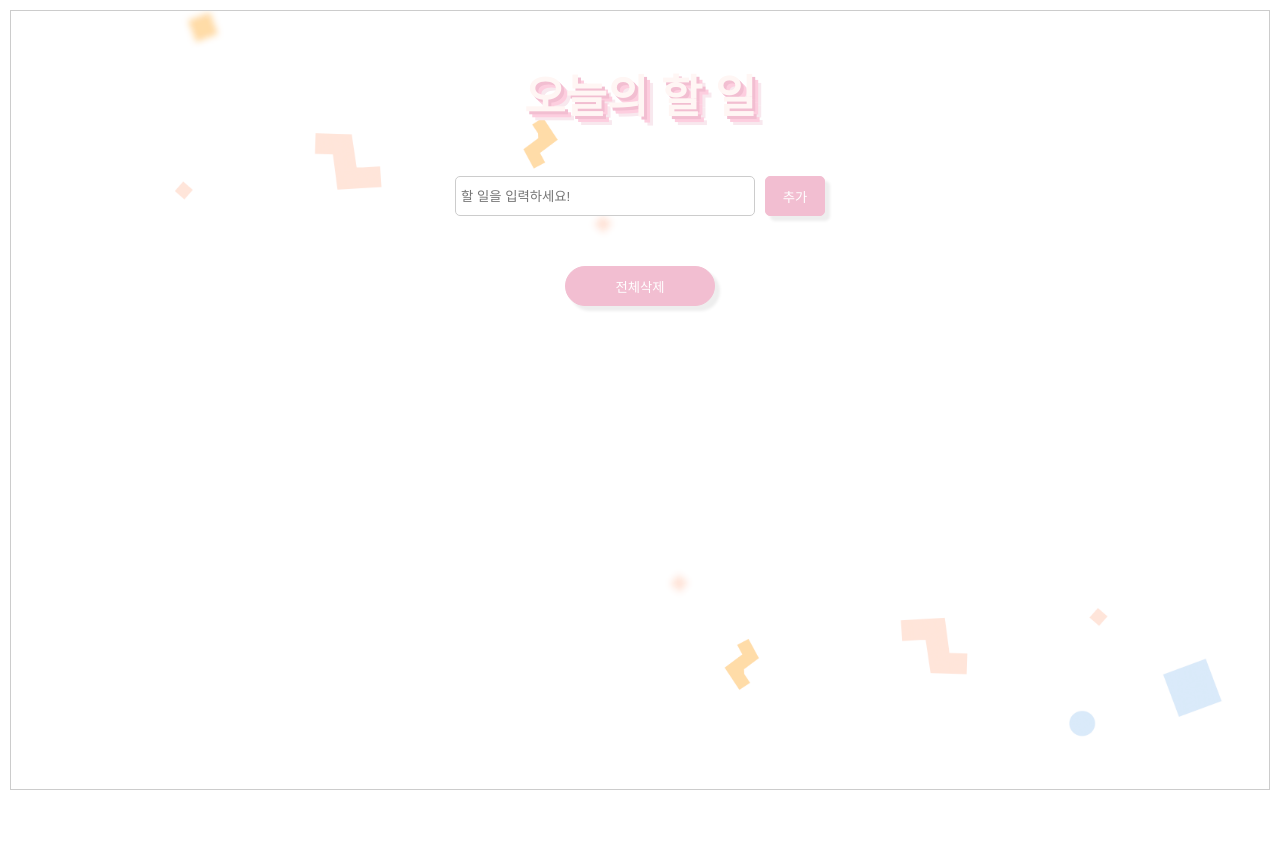
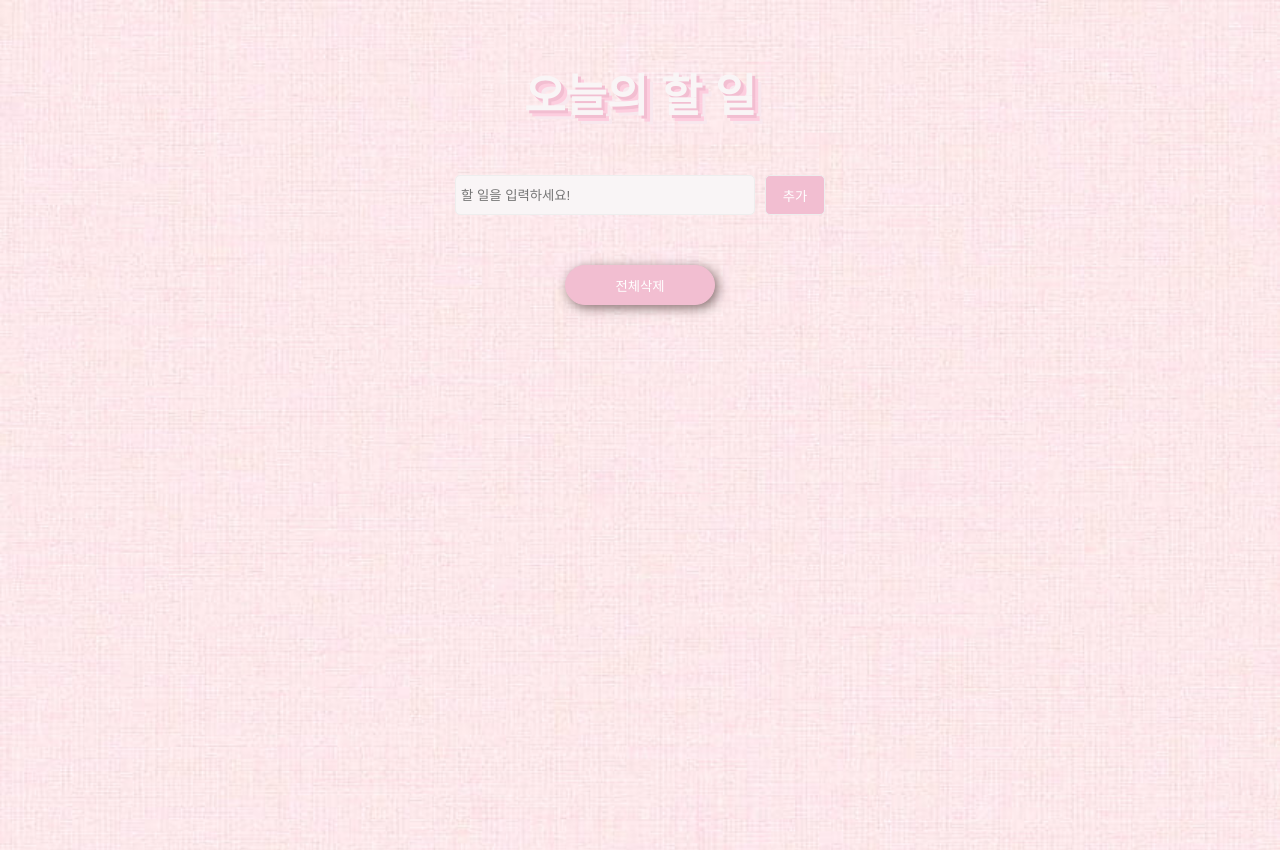
Before and after one commit to woooooooojin/todolist, a plain HTML site: page index.html in a window 1280 px wide. Before the commit the page ends 800 px from the top, so only its background shows below. Drawn offline with Linux system fonts and the light colour scheme.

Commit message:
style수정

```diff
--- a/style.css
+++ b/style.css
@@ -9,6 +9,10 @@ body{
     font-family: 'Nanum Gothic', sans-serif;
     font-family: 'Noto Sans KR', sans-serif;
     font-weight: 400;
+    padding: 10px;
+    background: url(./pinkcanvas.jpeg) no-repeat;
+    background-size: cover;
+    /* background-color: #ffe7e7; */
 }
 li {
     list-style: none;
@@ -19,17 +23,14 @@ a {
     color: black;
 }
 
-body {
-    padding: 10px;
-}
+
 
 .wrap {
     width: 100%;
     min-height: calc(100vh - 20px);
-    border: 1px solid #ccc;
+    /* border: 1px solid #ccc; */
     padding: 0 15px;
-    background: url(./background.png) no-repeat 50% 50%;
-    background-size: cover;
+
 }
 
 .wrap h1 {
@@ -38,7 +39,7 @@ body {
     text-shadow:  3px 3px #F2BED1, 6px 6px #FDCEDF, 9px 9px #F8E8EE;
 
     /* text-shadow: -2px 0px #F2BED1, 0px 2px #F2BED1, 2px 0px #F2BED1, 0px -2px #F2BED1; */
-    color: #FFF6F4;
+    color: #F9F5F6;
     font-size: 45px;
 }
 
@@ -52,7 +53,6 @@ h1:after {
     height: 100%;
     font-size: 1.25em;
     color: #fff;
-    vertical-align: middle;
 }
 
 h1:before {
@@ -63,8 +63,8 @@ h1:after {
     content: ']';
     margin-left: 5px;
 }
+
  */
-
 
 
 
@@ -80,8 +80,10 @@ form {
     display: block;
     outline: none;
     padding: 0 5px;
-    border: 1px solid #ccc;
+    border: 1px solid #eee;
     border-radius: 5px;
+    background-color: #F9F5F6;
+    /* box-shadow: 3px 3px 10px #867070;; */
 }
 
 .add {
@@ -90,10 +92,10 @@ form {
     margin-left: 10px;
     background-color: #F2BED1;
     color: #fff;
-    border: 1px solid #F2BED1;
+    border: 1px solid #eee;
     border-radius: 5px;
     cursor: pointer;
-    box-shadow: 5px 5px 3px #eee;
+    /* box-shadow: 3px 3px 10px #867070; */
 }
 
 .container {
@@ -109,7 +111,8 @@ form {
     padding: 10px;
     /* border: 1px solid #ccc; */
     border-radius: 10px;
-    box-shadow: 5px 5px 3px #eee;
+    box-shadow: 5px 5px 15px #867070;
+    background-color: #F9F5F6;
 
 }
 
@@ -164,6 +167,5 @@ form {
     border: 1px solid #F2BED1;
     border-radius: 30px;
     cursor: pointer;
-    /* box-shadow: 0 0 10px #F2BED1; */
-    box-shadow: 5px 5px 3px #eee;
+    box-shadow: 3px 3px 12px #867070;
 }
```
Also changed, not shown: background.png (deleted), heart.jpeg (added), pinkbg.png (added), pinkcanvas.jpeg (added).
